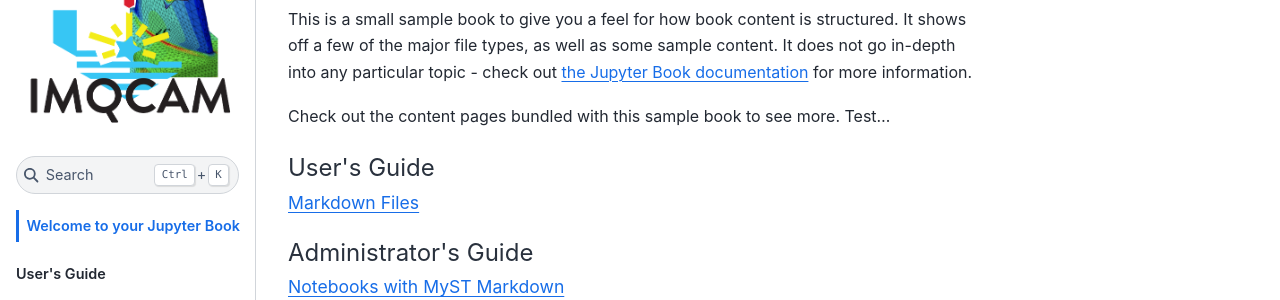
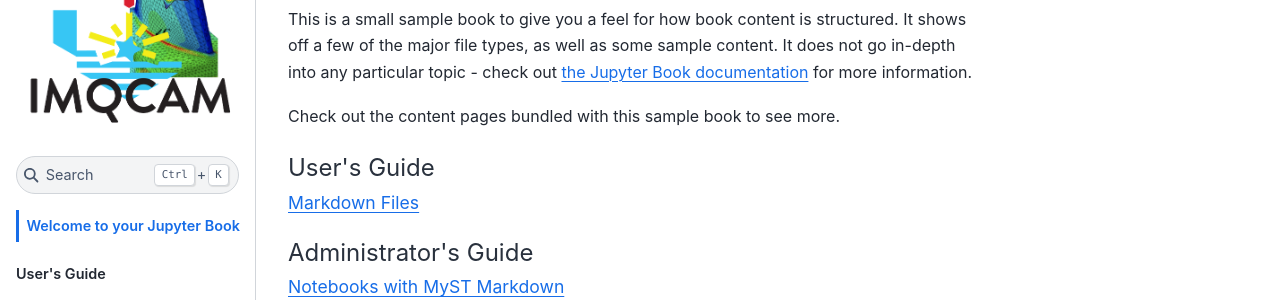
Before and after one commit to imqcam/documentation, a Jupyter Book: the page built from docs/intro.md, in a window 1280 px wide. Shown: the part 129-429 px from the top of the page. Built offline with Jupyter Book 1.0.4 settings and Sphinx 7.4.7 and the Sphinx Book theme 1.1.4, drawn with Linux system fonts in a browser that asks for light colours; pages that are not in the unit, such as notebooks, are missing from menus.

````diff
--- a/docs/intro.md
+++ b/docs/intro.md
@@ -5,7 +5,7 @@ structured.
 It shows off a few of the major file types, as well as some sample content.
 It does not go in-depth into any particular topic - check out [the Jupyter Book documentation](https://jupyterbook.org) for more information.
 
-Check out the content pages bundled with this sample book to see more. Test...
+Check out the content pages bundled with this sample book to see more.
 
 ```{tableofcontents}
 ```
````
Also changed, not shown: README.md (added, +17 -0 lines).
